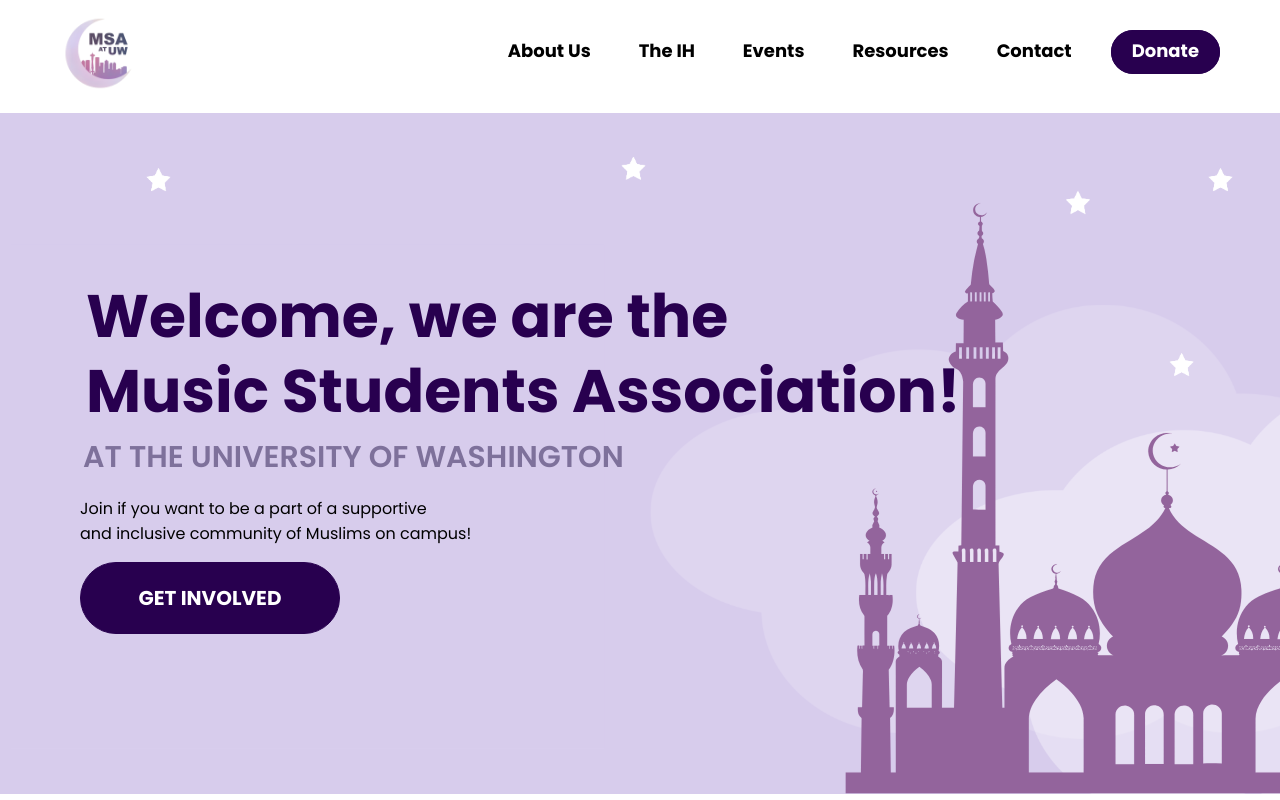
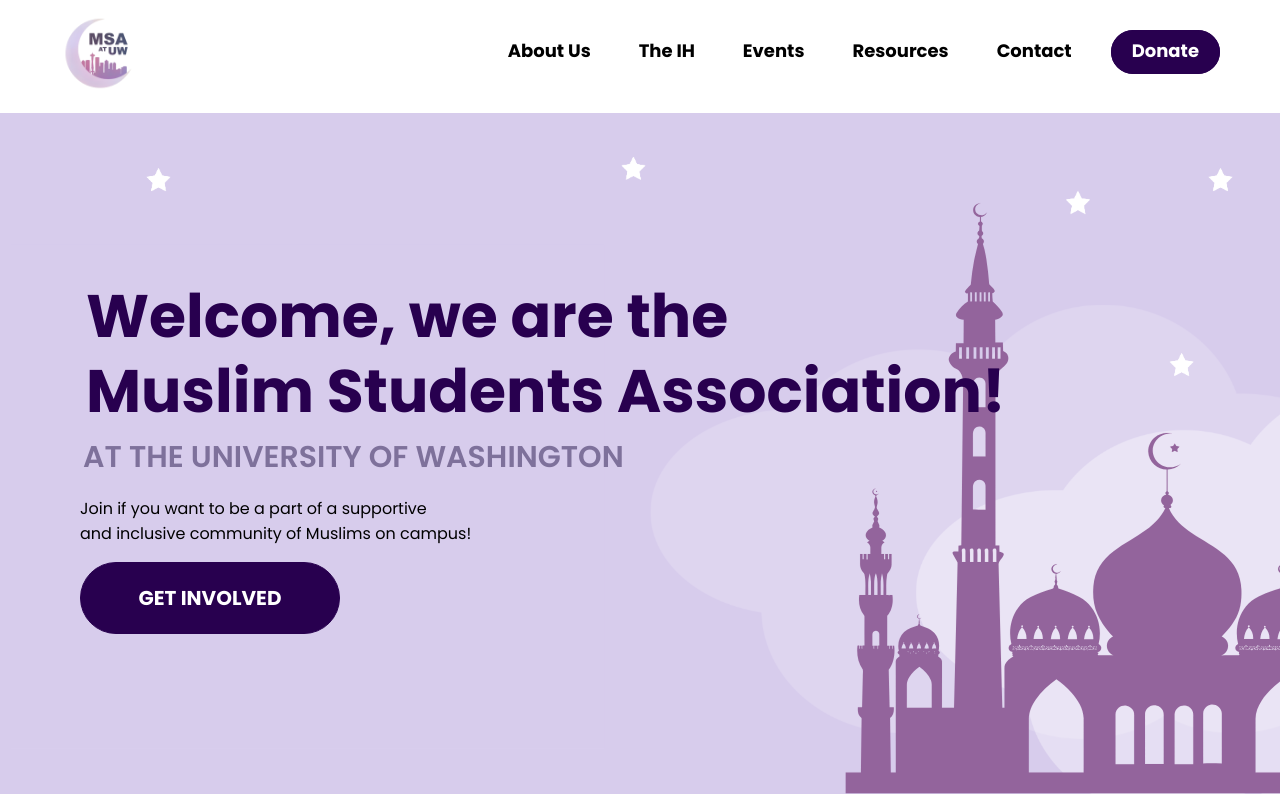
Before and after one commit to webimpactuw/muslim-student-assoc, a React (Create React App) app in the folder msa-react/: page / in a window 1280 px wide. Shown: the top 800 px of the page. Built offline with nearby package versions, Linux system fonts and the light colour scheme.

Commit message:
fixed Music Students -> Muslim Students

```diff
--- a/msa-react/src/pages/home.js
+++ b/msa-react/src/pages/home.js
@@ -13,7 +13,7 @@
         <div className="homePage">
             <div className="home-header header-background-purple">
                 <div className="home-header-txt">
-                    <h1>Welcome, we are the <br/>Music Students Association!</h1>
+                    <h1>Welcome, we are the <br/>Muslim Students Association!</h1>
                     <h3>AT THE UNIVERSITY OF WASHINGTON</h3>
                     <p>Join if you want to be a part of a supportive <br/>and inclusive community of Muslims on campus!</p>
 
```
